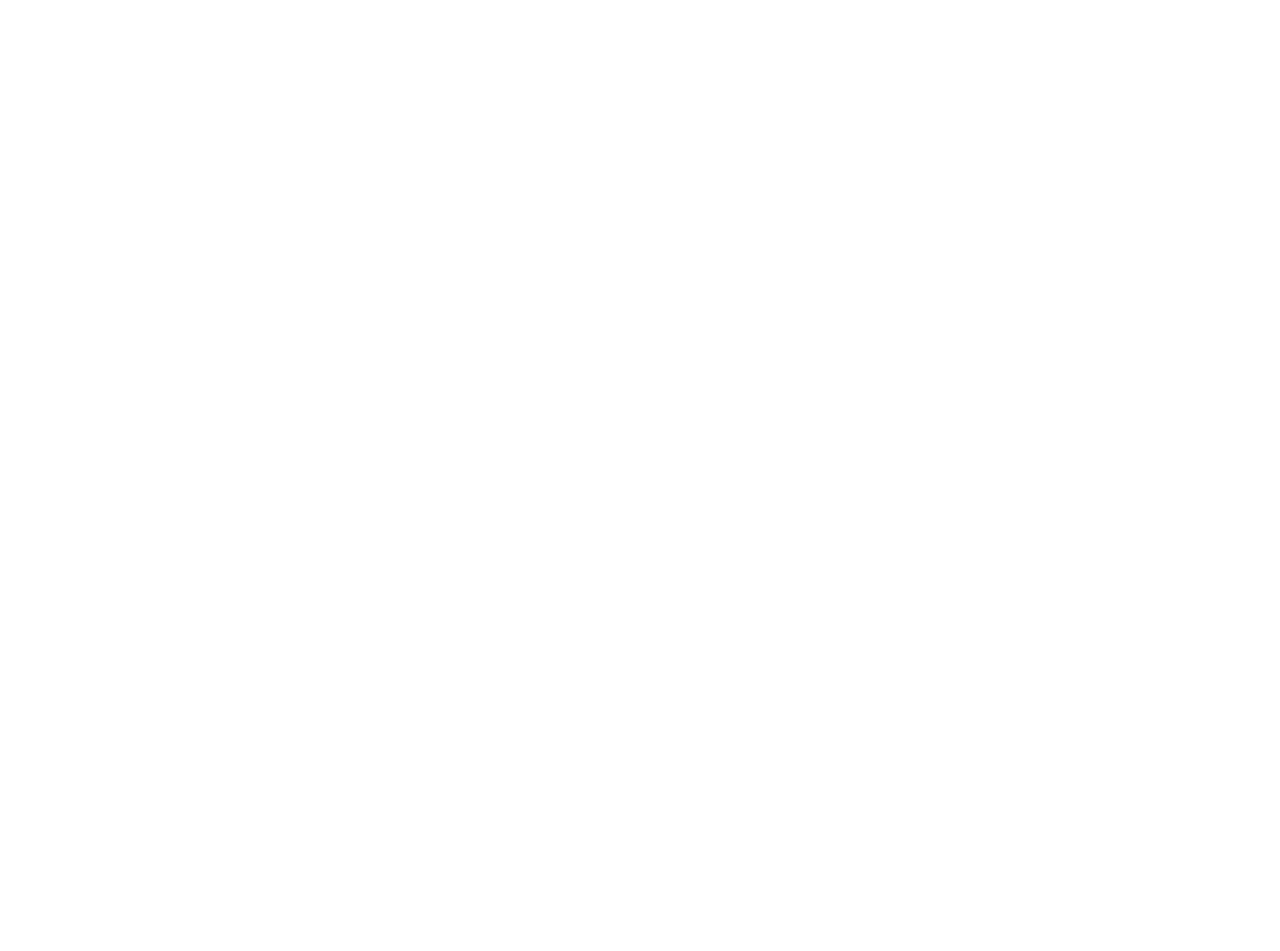
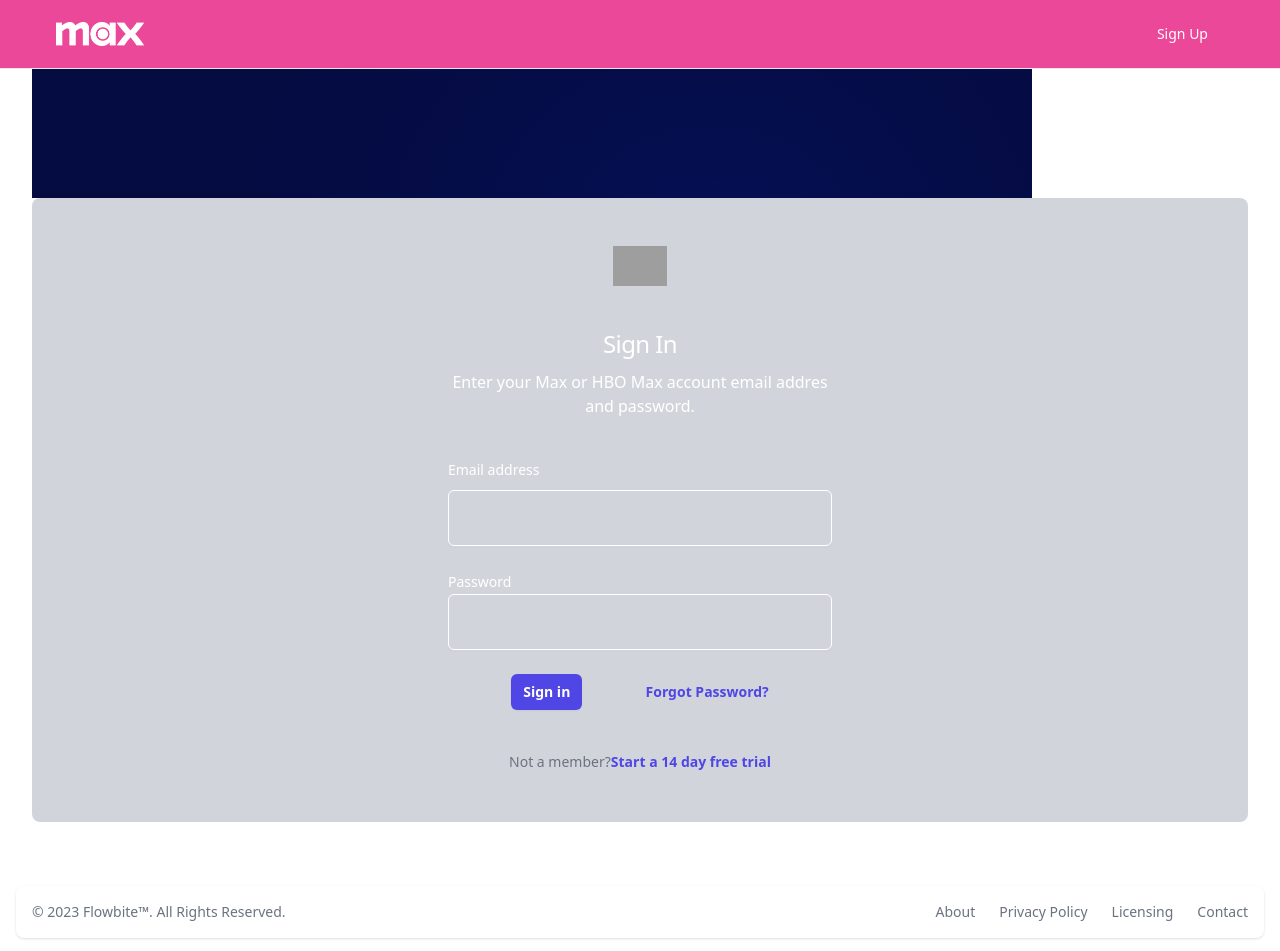
Before and after one commit to Yaslin1/hbo_dup_web, a React (Create React App) app: page /login in a window 1280 px wide. Shown: the top 951 px of the page. Before the commit the page ends 800 px from the top, so only its background shows below. Built offline with nearby package versions, Linux system fonts and the light colour scheme; grey boxes are pictures that could not be loaded.

Commit message:
UPDATING sign in page

```diff
--- a/src/App.js
+++ b/src/App.js
@@ -2,7 +2,7 @@
 import Login from './pages/login/page';
 import Home from './pages/home/page';
 import Movie from './pages/movie/page';
-import ProfilePicker from './pages/profilepicker/page';
+import ProfilePicker from './pages/profile picker/page';
 import './styles/App.css';
 
 function App() {
--- a/src/components/Footer.jsx
+++ b/src/components/Footer.jsx
@@ -1,5 +1,26 @@
 export default function Footer() {
   return (
-    <></>
+    <>
+    <footer class="bg-white rounded-lg shadow m-4 dark:bg-gray-800">
+        <div class="w-full mx-auto max-w-screen-xl p-4 md:flex md:items-center md:justify-between">
+          <span class="text-sm text-gray-500 sm:text-center dark:text-gray-400">© 2023 <a href="https://flowbite.com/" class="hover:underline">Flowbite™</a>. All Rights Reserved.
+        </span>
+        <ul class="flex flex-wrap items-center mt-3 text-sm font-medium text-gray-500 dark:text-gray-400 sm:mt-0">
+            <li>
+                <a href="#" class="mr-4 hover:underline md:mr-6 ">About</a>
+            </li>
+            <li>
+                <a href="#" class="mr-4 hover:underline md:mr-6">Privacy Policy</a>
+            </li>
+            <li>
+                <a href="#" class="mr-4 hover:underline md:mr-6">Licensing</a>
+            </li>
+            <li>
+                <a href="#" class="hover:underline">Contact</a>
+            </li>
+        </ul>
+        </div>
+    </footer>
+    </>
   )
 }
--- a/src/components/Navbar2.jsx
+++ /dev/null
@@ -1,5 +0,0 @@
-export default function Navbar2() {
-  return (
-    <></>
-  )
-}
--- /dev/null
+++ b/src/pages/login/LoginForm.jsx
@@ -0,0 +1,58 @@
+export default function LoginForm() {
+  return (
+    <div className="flex min-h-full bg-svg-background flex-col justify-center px-6 py-12 lg:px-8">
+       <svg viewBox='00 1000 1000' preserveAspectRatio='none'>
+        <linearGradient id='a' gradientUnits='userSpaceOnUse' x1='500' x2='500' y1='18.18' y2='1018.18'>
+          <stop offset='.12' stop-color='#03f' stop-opacity='.2'/><stop offset='.65' stop-color='#006' stop-opacity='.06'/>
+          </linearGradient>
+          <radialGradient id='b' cx='-7.98' cy='1011.58' gradientTransform='matrix(220 0 0 -220 2435 222787)' gradientUnits='userSpaceOnUse' r='2.5'>
+            <stop offset='0' stop-color='#03f' stop-opacity='.12'/>
+            <stop offset='1' stop-color='#006' stop-opacity='0'/>
+          </radialGradient><path d='m0 0h1000v1000h-1000z' fill='#060212'/>
+            <path d='m0 0h1000v1000h-1000z' fill='url(#a)'/>
+            <path d='m0 0h1000v1000h-1000z' fill='url(#b)'/>
+      </svg>
+    <div class="flex min-h-full flex-col justify-center px-6 py-12 lg:px-8 bg-gray-300 bg-opacity-6 rounded-lg">
+    <div class="sm:mx-auto sm:w-full sm:max-w-sm">
+      <img class="mx-auto h-10 w-auto" src="https://tailwindui.com/img/logos/mark.svg?color=indigo&shade=600" alt="Your Company"/>
+      <h2 class="mt-10 text-center text-2xl font-medium leading-9 tracking-tight text-white">Sign In</h2>
+      <p className="mt-2 text-center text-white text-base">Enter your Max or HBO Max account email addres and password.</p>
+    </div>
+
+    <div class="mt-10 sm:mx-auto sm:w-full sm:max-w-sm">
+      <form class="space-y-6" action="#" method="POST">
+        <div>
+          <label for="email" class="block text-sm font-medium leading-6 text-white">Email address</label>
+          <div class="mt-2">
+          <input id="email" name="email" type="email" autocomplete="email" required class="block w-full rounded-md bg-transparent border border-white h-14 px-3 py-3.5 text-white font-normal text-base shadow-sm ring-1 ring-gray-300 placeholder:text-gray-400 focus:ring-2 focus:ring-blue-400 sm:text-sm sm:leading-6 focus:outline-none focus:border-blue-400"/>
+          </div>
+        </div>
+
+        <div>
+          <div class="flex items-center justify-between">
+            <label for="password" class="block text-sm font-medium leading-6 text-white">Password</label>
+          </div>
+            <input id="password" name="password" type="password" autocomplete="current-password" required class="block w-full rounded-md bg-transparent border border-white h-14 px-3 py-3.5 text-white font-normal text-base shadow-sm ring-1 ring-gray-300 placeholder:text-gray-400 focus:ring-2 focus:ring-blue-400 sm:text-sm sm:leading-6 focus:outline-none focus:border-blue-400"/>
+          <div class="mt-2">
+          </div>
+        </div>
+
+        <div className="w-full flex flex-row items-center justify-evenly">
+          <div>
+          <button type="submit" class=" rounded-md bg-indigo-600 px-3 py-1.5 text-sm font-semibold leading-6 text-white shadow-sm hover:bg-indigo-500 focus-visible:outline focus-visible:outline-2 focus-visible:outline-offset-2 focus-visible:outline-indigo-600">Sign in</button>
+          </div>
+          <div class="text-sm">
+              <a href="#" class="font-semibold text-indigo-600 hover:text-indigo-500">Forgot Password?</a>
+          </div>
+        </div>
+      </form>
+
+      <p class="mt-10 text-center text-sm text-gray-500">
+        Not a member?
+        <a href="#" class="font-semibold leading-6 text-indigo-600 hover:text-indigo-500">Start a 14 day free trial</a>
+      </p>
+    </div>
+  </div>
+  </div>
+  )
+}
--- /dev/null
+++ b/src/pages/login/LoginNav.jsx
@@ -0,0 +1,61 @@
+"use client"
+import { useState, useEffect } from "react"
+
+export default function LoginNav () {
+    const [scrolling, setScrolling] = useState(false);
+
+    useEffect(() => {
+      const handleScroll = () => {
+        if (window.scrollY > 100) {
+          setScrolling(true);
+        } else {
+          setScrolling(false);
+        }
+      };
+
+      window.addEventListener("scroll", handleScroll)
+
+      return () => {
+        window.removeEventListener("scroll", handleScroll);
+      };
+    }, []);
+
+  return (
+    <div>
+    <nav className= {`transition-all
+    ${scrolling ? "bg-slate-950/75 backdrop-blur-sm" : "bg-pink-500"} fixed w-full z-20 top-0 left-0 border-b border-gray-200`}>
+      <div className="flex flex-wrap items-center justify-between mx-auto p-4">
+      <a href="" className="flex items-center">
+          <img src="/images/maxlogo.webp" className="w-auto h-6 ml-10" alt="HBO Logo"/>
+      </a>
+      <div className="flex md:order-2">
+          <button type="button" className="text-white bg-transparent hover:bg-blue-800 focus:ring-4 focus:outline-none focus:ring-blue-300 font-medium rounded-lg text-sm px-4 py-2 text-center mr-10">Sign Up</button>
+          <button data-collapse-toggle="navbar-sticky" type="button" className="inline-flex items-center p-2 w-10 h-10 justify-center text-sm text-gray-500 rounded-lg md:hidden hover:bg-gray-100 focus:outline-none focus:ring-2 focus:ring-gray-200" aria-controls="navbar-sticky" aria-expanded="false">
+            <span className="sr-only">Open main menu</span>
+            <svg className="w-5 h-5" aria-hidden="true" xmlns="http://www.w3.org/2000/svg" fill="none" viewBox="0 0 17 14">
+                <path stroke="currentColor" stroke-linecap="round" stroke-linejoin="round" stroke-width="2" d="M1 1h15M1 7h15M1 13h15"/>
+            </svg>
+        </button>
+      </div>
+      <div className="items-center justify-between hidden w-full md:flex md:w-auto md:order-1" id="navbar-sticky">
+        <ul className="flex flex-col p-4 md:p-0 mt-4 font-medium border border-gray-100 rounded-lg bg-gray-50 md:flex-row md:space-x-8 md:mt-0 md:border-0 md:bg-white">
+
+        </ul>
+      </div>
+      </div>
+    </nav>
+  </div>
+  )
+}
+
+/*
+nav/top
+background: linear-gradient(rgba(0, 0, 0, 0.55) 0%, rgba(0, 0, 0, 0.5) 25%, rgba(0, 0, 0, 0.45) 50%, rgba(0, 0, 0, 0.25) 75%, rgba(0, 0, 0, 0) 100%);
+
+
+*/
+
+
+      // backgroundImage: {
+      //   'svg-background': 'url("public/images/hbobackground.svg")',
+      // },
--- /dev/null
+++ b/src/pages/login/page.js
@@ -0,0 +1,13 @@
+import LoginForm from "./LoginForm"
+import LoginNav from "./LoginNav"
+import Footer from "../../components/Footer"
+
+export default function LoginPage() {
+  return (
+    <div>
+    <LoginNav/>
+    <LoginForm/>
+    <Footer/>
+    </div>
+  )
+}
--- a/src/pages/login/page.jsx
+++ /dev/null
@@ -1,5 +0,0 @@
-export default function Login() {
-  return (
-    <></>
-  )
-}
--- a/tailwind.config.js
+++ b/tailwind.config.js
@@ -2,7 +2,10 @@
 module.exports = {
   content: ["./src/**/*.{js,jsx,ts,tsx}",],
   theme: {
-    extend: {},
+    extend: {
+
+    },
   },
+  variants: {},
   plugins: [],
 }
```
Also changed, not shown: public/images/hbobackground.svg (added), public/images/maxlogo.webp (added), src/pages/home/page.js (renamed from src/pages/home/page.jsx), src/pages/movie/page.js (renamed from src/pages/movie/page.jsx), src/pages/profile picker/page.js (renamed from src/pages/profilepicker/page.jsx).
